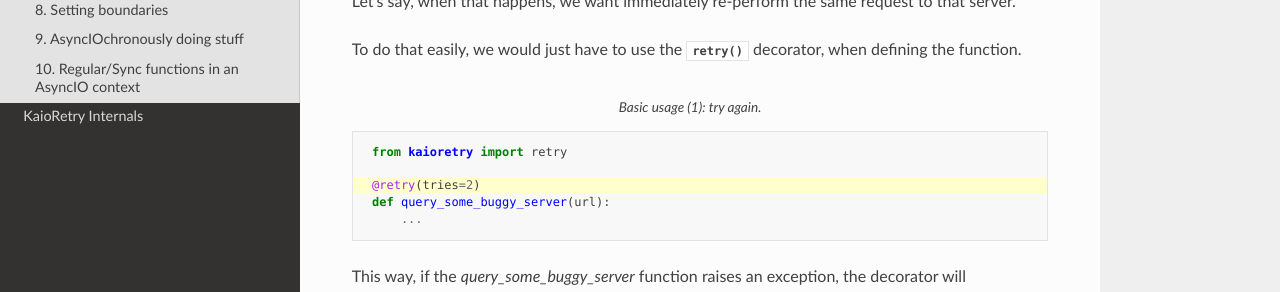
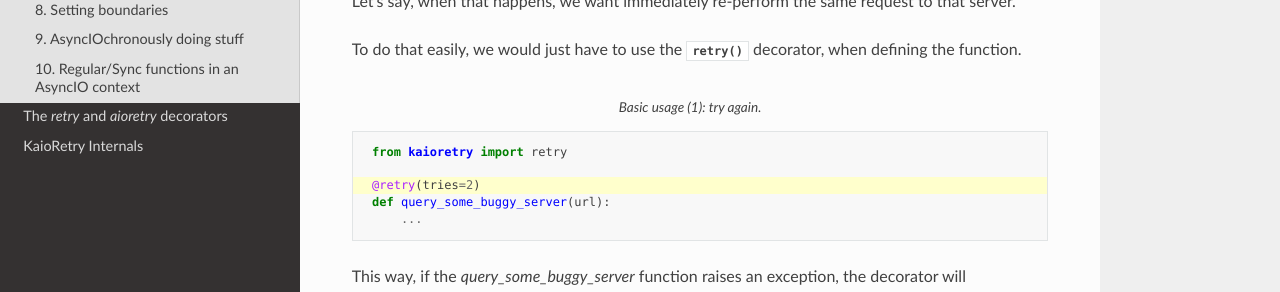
Before and after one commit to Anvil/kaioretry, a Sphinx documentation site: the page built from docs/source/getting-started.rst, in a window 1280 px wide. Shown: the part 399-691 px from the top of the page. Built offline with Sphinx 7.4.7 and the Read the Docs theme 2.0.0, drawn with Linux system fonts in a browser that asks for light colours.

Commit message:
move retry and aioretry decorators documentation to decorators.rst

```diff
--- /dev/null
+++ b/docs/source/decorators.rst
@@ -0,0 +1,14 @@
+The `retry` and `aioretry` decorators
+=====================================
+
+
+:py:func:`kaioretry.retry`
+---------------------------
+
+.. autofunction:: kaioretry.retry
+
+
+:py:func:`kaioretry.aioretry`
+-----------------------------
+
+.. autofunction:: kaioretry.aioretry
--- a/docs/source/index.rst
+++ b/docs/source/index.rst
@@ -13,11 +13,8 @@
    :caption: Contents:
 
    getting-started.rst
+   decorators.rst
    kaioretry.rst
-
-
-.. autofunction:: kaioretry.retry
-.. autofunction:: kaioretry.aioretry
 
 
 Indices and tables
```
